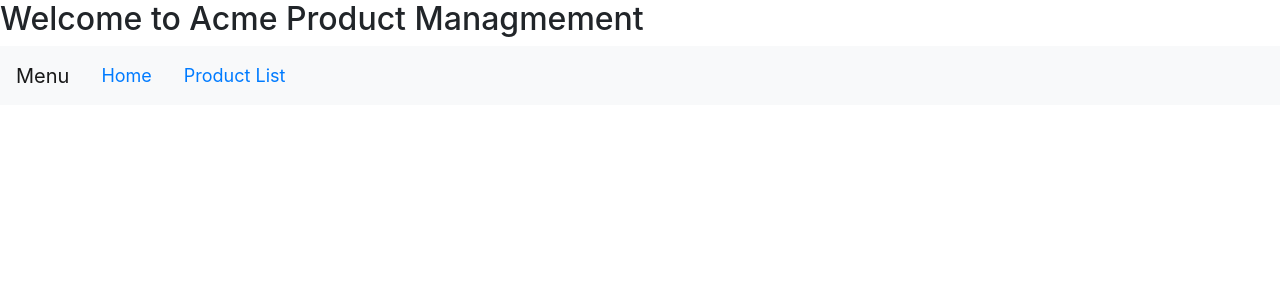
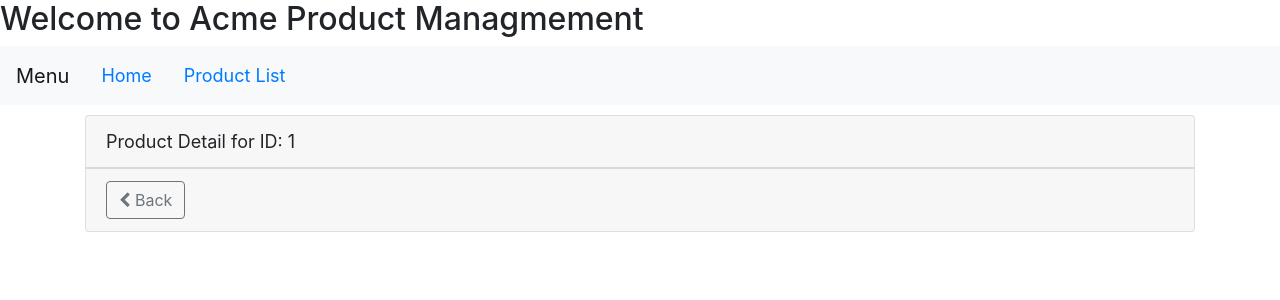
Before and after one commit to rogerwcpt/pluralsight.angular-gettingstarted, an Angular app in the folder src/APM/: page /products/1 in a window 1280 px wide. Shown: the top 300 px of the page. Built offline with nearby package versions, Linux system fonts and the light colour scheme.

Commit message:
Added routing and guards to Product Detail page

```diff
--- /dev/null
+++ b/src/APM/src/app/products/product-detail-gaurd.ts
@@ -0,0 +1,24 @@
+import {Injectable} from "@angular/core";
+import {ActivatedRouteSnapshot, CanActivate, Router, RouterStateSnapshot} from "@angular/router";
+import {Observable} from "rxjs";
+
+@Injectable({
+  providedIn: 'root'
+})
+export class ProductDetailGuard implements CanActivate {
+  constructor(private router: Router) {
+  }
+
+  canActivate(route: ActivatedRouteSnapshot,
+              state: RouterStateSnapshot): boolean {
+    let id = +route.url[1].path;
+    if (isNaN(id) || id < 0)
+    {
+       alert("Invalid product id");
+       this.router.navigate(['/products']);
+       return false;
+    }
+    return true;
+  }
+
+}
--- a/src/APM/src/app/products/product-detail.component.html
+++ b/src/APM/src/app/products/product-detail.component.html
@@ -1,5 +1,11 @@
 <div class="card" *ngIf="product">
   <div class="card-header">
-      {{pageTitle}} + ': ' + {{product?.productName}}
+      {{pageTitle}}
+  </div>
+  <div class="card-footer">
+    <button class="btn btn-outline-secondary" (click)="goBack()">
+      <i class="fa fa-chevron-left"></i>
+      Back
+    </button>
   </div>
 </div>
--- a/src/APM/src/app/products/product-detail.component.ts
+++ b/src/APM/src/app/products/product-detail.component.ts
@@ -1,5 +1,6 @@
 import {Component, Input, OnInit} from '@angular/core';
 import {IProduct} from "./product";
+import {ActivatedRoute, Router} from "@angular/router";
 
 @Component({
   //selector: 'pm-product-detail',
@@ -8,13 +9,30 @@ import {IProduct} from "./product";
 })
 export class ProductDetailComponent implements OnInit {
   pageTitle: string;
-  @Input() product: IProduct;
+  _id: number;
 
-  constructor() {
-    this.pageTitle = "Product Detail"
+  constructor(private route: ActivatedRoute, private router: Router) {
+    this._id = +this.route.snapshot.paramMap.get("id");
+  }
+
+  public product: IProduct =   {
+    "productId": 1,
+    "productName": "Leaf Rake",
+    "productCode": "GDN-0011",
+    "releaseDate": "March 19, 2019",
+    "description": "Leaf rake with 48-inch wooden handle.",
+    "price": 19.95,
+    "starRating": 3.2,
+    "imageUrl": "assets/images/leaf_rake.png"
   }
 
   ngOnInit(): void {
+
+    this.pageTitle = "Product Detail for ID: " +this._id;
+  }
+
+  public goBack(): void {
+    this.router.navigate(['/products']);
   }
 
 }
--- a/src/APM/src/app/products/product-list.component.html
+++ b/src/APM/src/app/products/product-list.component.html
@@ -14,7 +14,7 @@
                 <h5>Filtered by: {{listFilter}}</h5>
             </div>
         </div>
-        <div class='table-respnosive'>
+        <div class='table-responsive'>
             <table class='table'
                    *ngIf='products && products.length > 0' >
                 <thead>
@@ -39,7 +39,7 @@
                             [style.margin.px]='imageMargin'>
 
                     </td>
-                    <td>{{product.productName}}</td>
+                    <td><a  [routerLink]="['/products/', product.productId]">{{product.productName}}</a></td>
                     <td>{{product.productCode | lowercase | convertToSpaces:'-'}}</td>
                     <td>{{product.releaseDate}}</td>
                     <td>{{product.price|currency:'ZAR':'symbol':'1.2-2'}}</td>
@@ -49,4 +49,5 @@
             </table>
         </div>
     </div>
+    <router-outlet></router-outlet>
 </div>
```
Also changed, not shown: src/APM/src/app/app.module.ts (+7 -6 lines).
